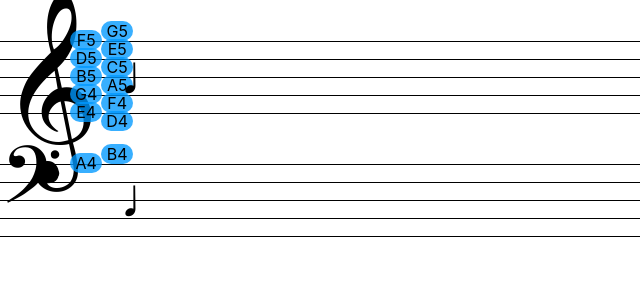
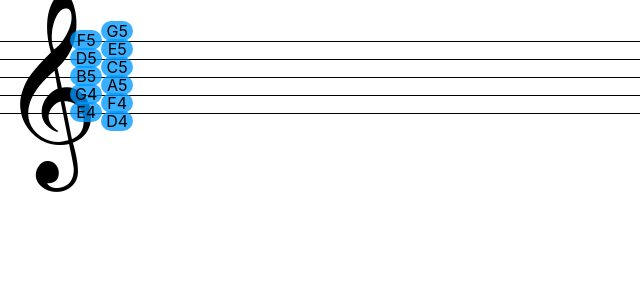
Before and after one commit to reergymerej/note-quizzer, a React (Create React App) app: page / in a window 1280 px wide. Shown: the top 300 px of the page, without its empty margins (0-640 px from the left). Built offline with nearby package versions, Linux system fonts and the light colour scheme.

Commit message:
Add a less crazy range maker

```diff
--- a/src/App.js
+++ b/src/App.js
@@ -1,5 +1,6 @@
 import React, { Component } from 'react';
 import './App.css';
+import * as helper from './helper'
 
 const Note = (props) => (
   <div className="Note" />
@@ -24,54 +25,42 @@ const Space = (props) => (
 )
 
 
-const Staff = (props) => (
-  <div className={`Staff ${ props.treble ? "TrebleCleff" : "BassCleff" }`}>
-    {props.children}
-  </div>
-)
-
-const Treble = () => {
+const Staff = (props) => {
   return (
-  <Staff treble>
-    <Space name="G5" />
-    <Line name="F5" />
-    <Space name="E5" />
-    <Line name="D5" />
-    <Space name="C5" />
-    <Line name="B5" />
-    <Space name="A5" />
-    <Line name="G4" on />
-    <Space name="F4" />
-    <Line name="E4" />
-    <Space name="D4" />
-  </Staff>
-)
+    <div className={`Staff ${ props.treble ? "TrebleCleff" : "BassCleff" }`}>
+      {
+        props.range.map((name, i) => {
+          const Child = i % 2 === 0 ? Space : Line
+          return (
+            <Child key={name} name={name} />
+          )
+        })
+      }
+    </div>
+  )
 }
 
-const Bass = () => {
+const Treble = (props) => {
+  const range = helper.getRangeWithOctaves('D4G5').reverse()
+  console.log(range)
   return (
-    <Staff bass>
-      <Space name="B4" />
-      <Line name="A4" />
-      <Space name="" />
-      <Line name="" />
-      <Space name="" />
-      <Line name="" />
-      <Space name="" />
-      <Line name="" on />
-      <Space name="" />
-      <Line name="" />
-      <Space name="" />
-    </Staff>
+    <Staff treble range={range} />
   )
 }
+
+const Bass = (props) => {
+  const range = helper.getRangeWithOctaves('D4G5').reverse()
+  return (
+    <Staff bass range={range} />
+  )
+}
+
 
 class App extends Component {
   render() {
     return (
       <div className="App">
         <Treble />
-        <Bass />
       </div>
     );
   }
--- a/src/helper.js
+++ b/src/helper.js
@@ -6,9 +6,15 @@ export const getNext = (list, current) => {
   return list[nextIndex]
 }
 
+export const getNextWithOctave = (note, octave) => {
+  const nextNote = getNext(vals, note)
+  const nextOctave = nextNote === 'A' ? octave + 1 : octave
+  return [nextNote, nextOctave ]
+}
+
 export const getRange = (range) => {
   const [start, end] = range.split('')
-  if (!vals.includes(start) || !vals.includes(end)) {
+  if (!vals.includes(start) || !vals.includes(end) || (start === end)) {
     throw new Error('invalid range')
   }
   let values = [start]
@@ -27,6 +33,7 @@ export const getRangeWithOctaves = (requested) => {
   if (!match) {
     throw new Error('invalid range')
   }
+
   const [,start,, end] = match
   let [,, startOctave,, endOctave] = match
   startOctave = parseInt(startOctave, 10)
@@ -36,24 +43,14 @@ export const getRangeWithOctaves = (requested) => {
     throw new Error('invalid range')
   }
 
-  let ranges = []
-  let currentOctave = startOctave
+  let list = [`${start}${startOctave}`]
+  let previous = [start, startOctave]
   do {
-    const range = getRange(`${start}${end}`)
-    ranges = ranges.concat(
-      // add octaves
-      range.map((x, i) => {
-        const nextOctave = i > 0 && x === 'A'
-        const octave = nextOctave ? currentOctave + 1 : currentOctave
-        return `${x}${octave}`
-      })
-    )
-    currentOctave++
-  } while (
-    start === end
-      ? currentOctave < endOctave
-      : currentOctave <= endOctave
-  )
+  const [prevNote, prevOctave] = previous
+  const [note, octave] = getNextWithOctave(prevNote, prevOctave)
+  list = list.concat(`${note}${octave}`)
+  previous = [note, octave]
+  } while (previous[0] !== end || previous[1] !== endOctave)
 
-  return ranges.filter((x, i, all) => all.indexOf(x) === i)
+  return list
 }
```
Also changed, not shown: 1 other file (tests, documents, lock files or other folders).
